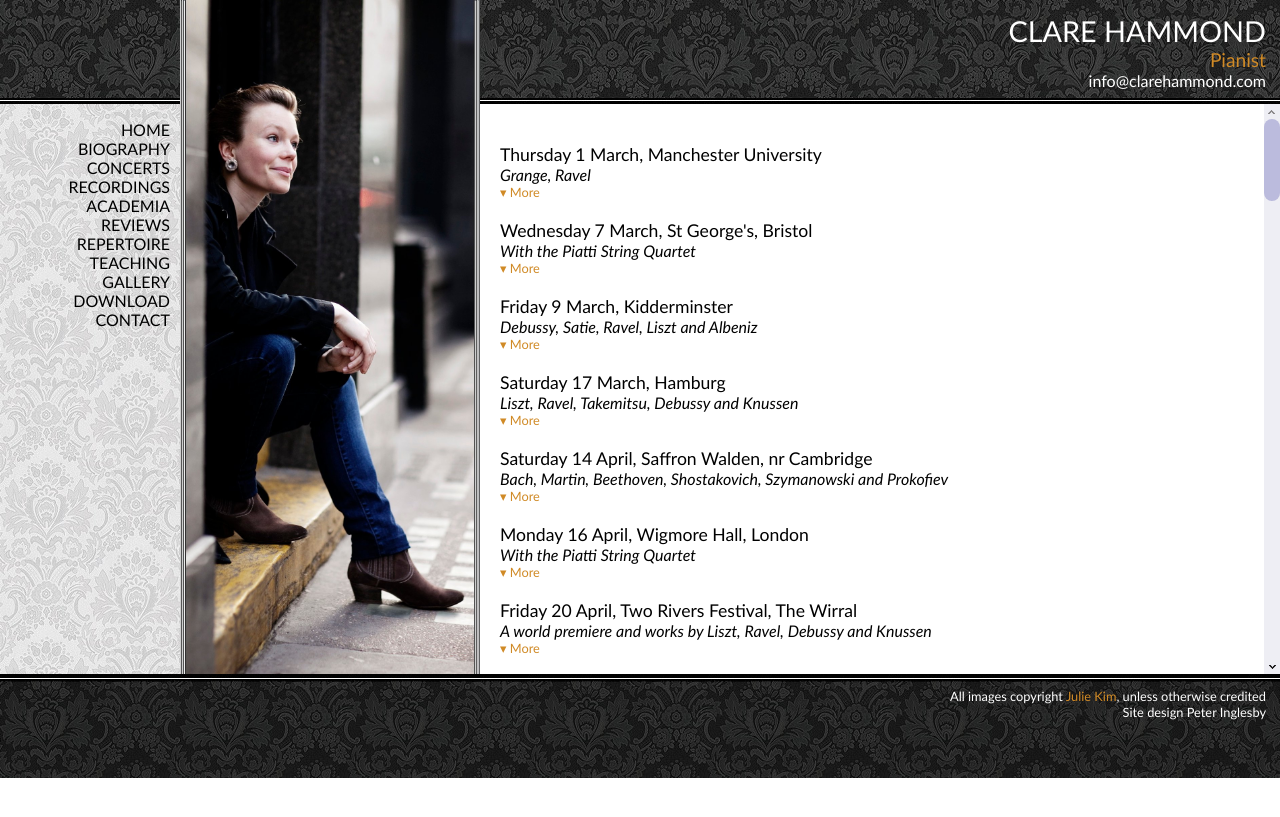
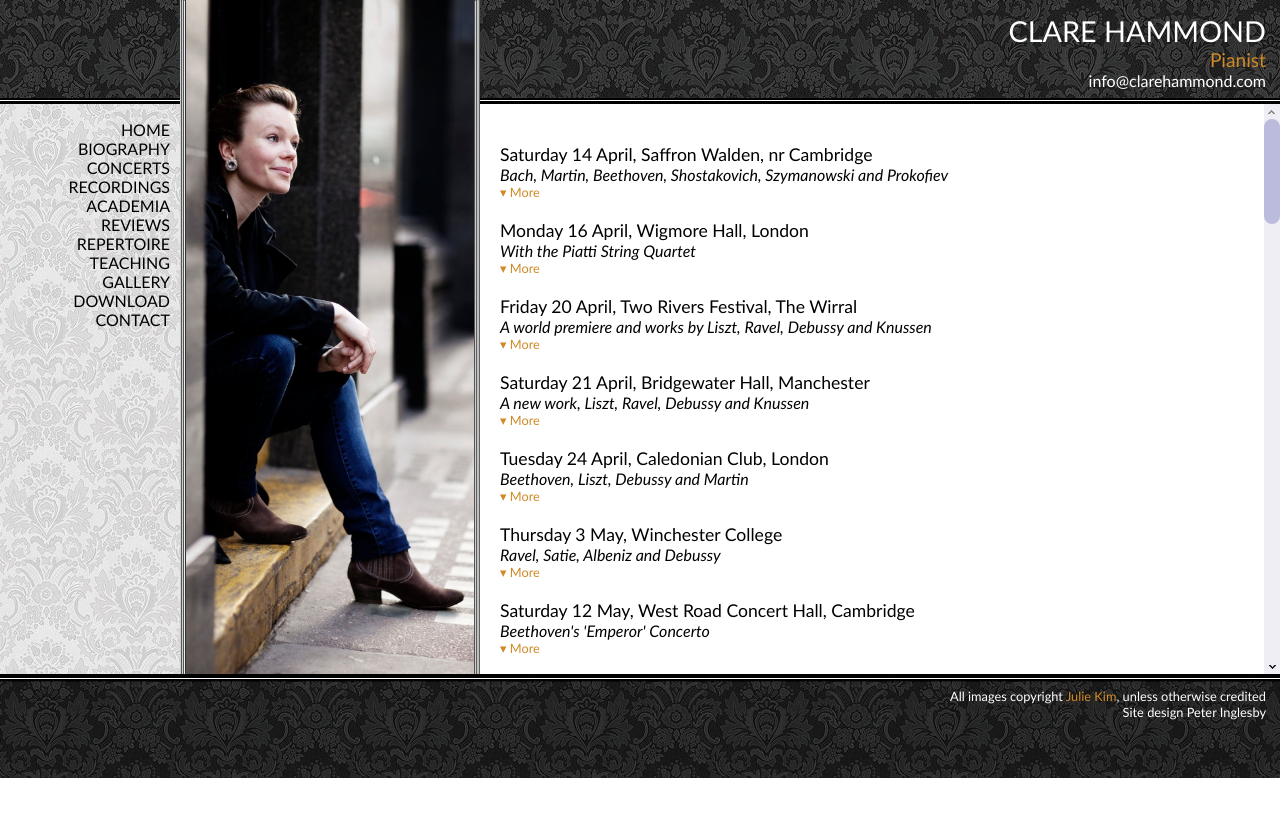
Before and after one commit to hammonc/clarehammond.com, a Jekyll site: the page built from concerts.html, in a window 1280 px wide. Shown: the top 817 px of the page. Built offline with Jekyll 4.4.1, drawn with Linux system fonts in a browser that asks for light colours.

Commit message:
brighton concert update

```diff
--- a/concerts.html
+++ b/concerts.html
@@ -2,84 +2,6 @@
 layout: with-image
 image: concerts.jpg
 ---
-
-
-<div class="listing">
-  <div class="listing-heading">Thursday 1 March, Manchester University</div>
-  <div class="listing-trailer">Grange, Ravel</div>
-  <div class="listing-details concealed">
-    <p>Grange - <em>Piano Polyptych</em></p>
-    <p>Ravel - Le Tombeau de Couperin</p>
-  </div>
-  <div class="listing-details concealed">
-    <p>Free entry, further details <a href="http://www.arts.manchester.ac.uk/martinharriscentre/mhceventspage.php?eventid=1138" target="_blank">online</a>.</p>
-    <p>1.10pm, Cosmo Rodewald Hall, Department of Music, Manchester University, Bridgeford St M13 9PL</p>
-  </div>
-  <span class="more">&#9662; <a href="">More</a></span>
-  <span class="less">&#9652; <a href="">Less</a></span>
-</div>
-
-<div class="listing">
-  <div class="listing-heading">Wednesday 7 March, St George's, Bristol</div>
-  <div class="listing-trailer">With the Piatti String Quartet</div>
-  <div class="listing-details concealed">
-    <p>Haydn - String Quartet in C, Op. 76 No. 3 "Emperor"<p>
-    <p>Ravel - <em>Le Tombeau de Couperin</em></p>
-    <p>Ravel - <em>Menuet sur le nom d'Haydn</em></p>
-    <p>Satie - <em>Gnossiennes</em> Nos. 2-3</p>
-    <p>Albeniz - 'Evocaci&#243;n' and 'Triana' from <em>Iberia</em></p>
-    <p>Debussy - String Quartet Op. 10</p>
-  </div>
-  <div class="listing-details concealed">
-    <p>Tickets available on 0845 40 24 001 or <a href="http://www.stgeorgesbristol.co.uk/events/park-lane-group/" target="_blank">online</a>.</p>
-    <p>FCIT and PLG "Future Classics" Tour</p>
-    <p>7.15pm, St George's Bristol, Great George Street, Off Park Street BS1 5RR</p>
-  </div>
-  <span class="more">&#9662; <a href="">More</a></span>
-  <span class="less">&#9652; <a href="">Less</a></span>
-</div>
-
-<div class="listing">
-  <div class="listing-heading">Friday 9 March, Kidderminster</div>
-  <div class="listing-trailer">Debussy, Satie, Ravel, Liszt and Albeniz<br>
-</div>
-  <div class="listing-details concealed">
-    <p>Debussy - <em>Images</em>, Book 1</p>
-    <p>Satie - <em>Gnossiennes</em> Nos. 2-3</p>
-    <p>Ravel - <em>Le Tombeau de Couperin</em></p>
-    <p>Liszt - Selection from <em>Les Ann&#233;es de P&#232;lerinage</em></p>
-    <p>Takemitsu - <em>Rain Tree Sketch II</em></p>
-    <p>Liszt - 'Fun&#233;railles'</p>
-    <p>Albeniz - 'Evocaci&#243;n' and 'Triana' from <em>Iberia</em></p>
-  </div>
-  <div class="listing-details concealed">
-    <p>Tickets &#163;8/ &#163;6 full-time students on 01562 755990, 01299 824855 or from the Library Shop.</p>
-    <p>7.30pm, The Gallery at Kidderminster Library, Market Street, Kidderminster DY10 1AB</p>
-  </div>
-  <span class="more">&#9662; <a href="">More</a></span>
-  <span class="less">&#9652; <a href="">Less</a></span>
-</div>
-
-
-<div class="listing">
-  <div class="listing-heading">Saturday 17 March, Hamburg</div>
-  <div class="listing-trailer">Liszt, Ravel, Takemitsu, Debussy and Knussen</div>
-  <div class="listing-details concealed">
-    <p>Liszt - Selection from <em>Les Ann&#233;es de P&#232;lerinage</em></p>
-    <p>Ravel - <em>Jeux d'eau</em></p>
-    <p>Takemitsu - <em>Rain Tree Sketch II</em></p>
-    <p>Debussy - <em>Images</em>, Book 1</p>
-    <p>Liszt - 'Fun&#233;railles'</p>
-    <p>Knussen - <em>Prayer Bell Sketch</em></p>
-    <p>Ravel - <em>Le Tombeau de Couperin</em></p>
-  </div>
-  <div class="listing-details concealed">
-    <p>Tickets 10/15/25 euros, available at all Hamburg Konzertkassen and <a href="http://anglican-church-hamburg.de/400years/events/event/concert-entwined-inspirations-water-poetry-and-the-past-pianist-clare-hammond/" target="_blank">online</a>.</p>
-    <p>8pm, The Anglican Church of St Thomas Becket, Zeughausmarkt 22, Hamburg, Germany</p>
-  </div>
-  <span class="more">&#9662; <a href="">More</a></span>
-  <span class="less">&#9652; <a href="">Less</a></span>
-</div>
 
 <div class="listing">
   <div class="listing-heading">Saturday 14 April, Saffron Walden, nr Cambridge</div>
```
Also changed, not shown: other parts of concerts.html (+4 -1 lines).
